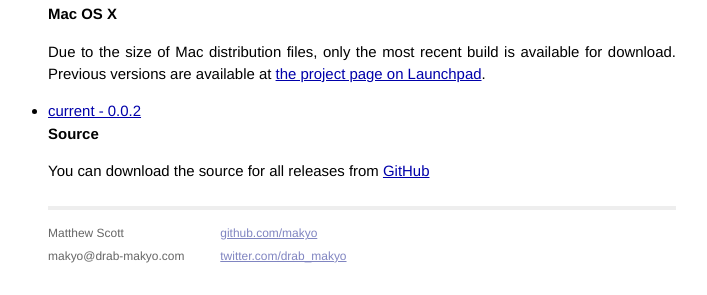
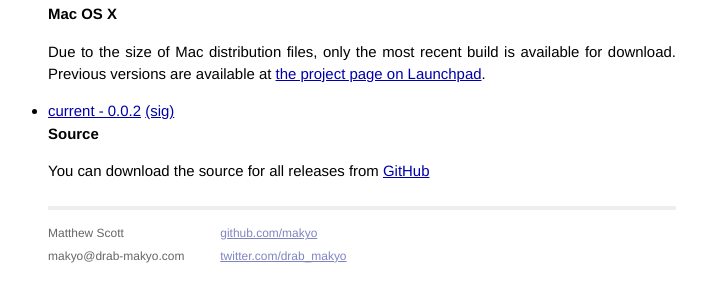
Before and after one commit to makyo/qtimelapse, a Jekyll site: the page built from downloads/index.md, in a window 1280 px wide. Shown: the part 236-531 px from the top of the page, without its empty margins (278-985 px from the left). Built offline with Jekyll 4.4.1, drawn with Linux system fonts in a browser that asks for light colours; Markdown is read by kramdown in place of the engine named in the settings.

Commit message:
Adding signature

```diff
--- a/downloads/index.md
+++ b/downloads/index.md
@@ -20,6 +20,7 @@ available for download.  Previous versions are available at [the project page on
 Launchpad](https://launchpad.net/qtl/).
 
 - [current - 0.0.2](macx/qtimelapse-0.0.2.dmg)
+  [(sig)](macx/qtimelapse-0.0.2.dmg.asc)
 
 ## Source
 
```
Also changed, not shown: 1 other file.
